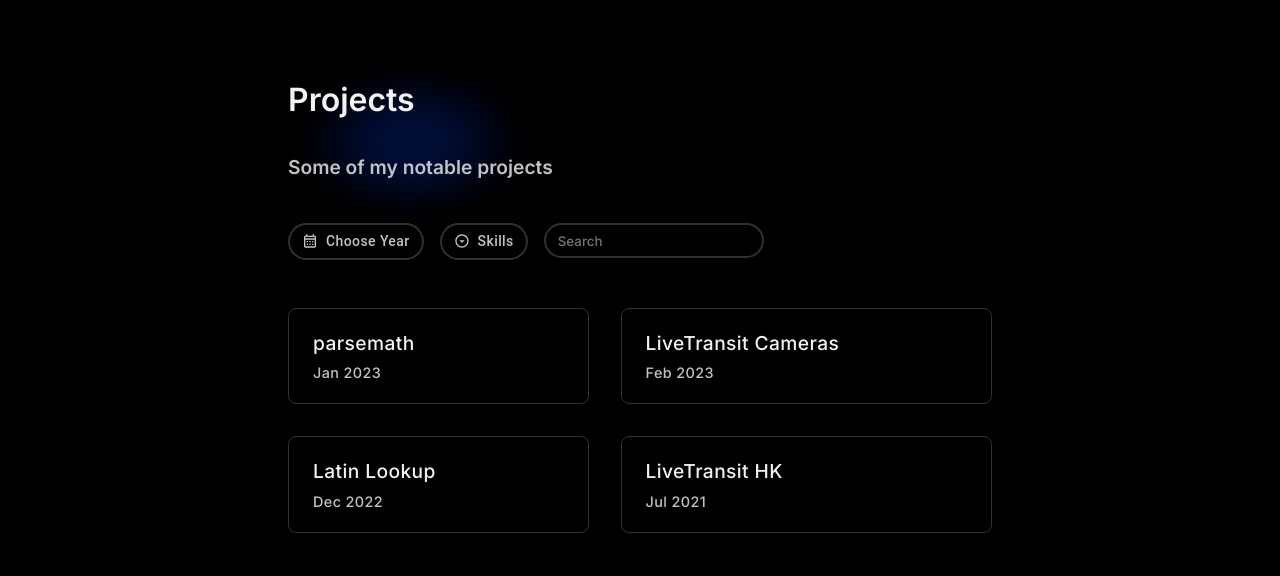
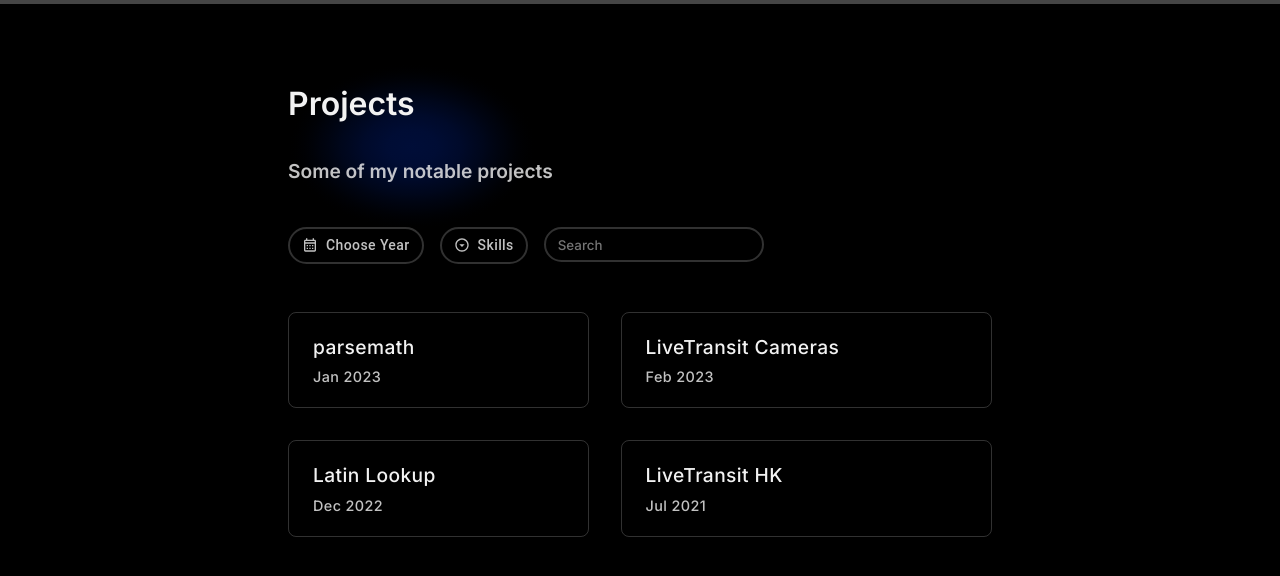
Before and after one commit to sd0e/portfolio, a Next.js app: page /projects in a window 1280 px wide. Shown: the top 576 px of the page. Built offline with nearby package versions, Linux system fonts and the light colour scheme.

Commit message:
Add progress bar

```diff
--- a/components/layout.module.css
+++ b/components/layout.module.css
@@ -42,3 +42,10 @@
 	position: relative;
 	z-index: 1;
 }
+
+.progressBar {
+	position: fixed;
+	top: 0;
+	left: 0;
+	width: 100%;
+}
--- a/components/layout.tsx
+++ b/components/layout.tsx
@@ -5,6 +5,7 @@ import { Inter } from 'next/font/google';
 import { motion } from 'framer-motion';
 import React from 'react';
 import { useRouter } from 'next/router';
+import { createTheme, LinearProgress, ThemeProvider } from '@mui/material';
 
 export const siteName = 'Seb Doe';
 export const siteDescription = 'Software Engineer';
@@ -13,7 +14,7 @@ export const siteDescription = 'Software Engineer';
 
 const inter = Inter({ subsets: ['latin'], weight: ['600', '700'] });
 
-export default function Layout({ children, mainPage = false, headerOnly = false, scrollNav = true, title, description, image, prev, next, onMouseMove }: { children: React.ReactNode, mainPage?: boolean, headerOnly?: boolean, scrollNav?: boolean, title?: string, description?: string, image?: string, prev?: string, next?: string, onMouseMove?: (e: React.MouseEvent<HTMLDivElement, MouseEvent>) => void }) {
+export default function Layout({ children, mainPage = false, headerOnly = false, scrollNav = true, title, description, image, prev, next, onMouseMove, pageIdx }: { children: React.ReactNode, mainPage?: boolean, headerOnly?: boolean, scrollNav?: boolean, title?: string, description?: string, image?: string, prev?: string, next?: string, onMouseMove?: (e: React.MouseEvent<HTMLDivElement, MouseEvent>) => void, pageIdx?: number }) {
     const gradientImage = image || '@/assets/SVG/index.svg';
     const router = useRouter();
 
@@ -55,6 +56,24 @@ export default function Layout({ children, mainPage = false, headerOnly = false,
         router.push(prev);
     }
 
+    const theme = createTheme({
+        palette: {
+            mode: 'dark',
+        },
+        components: {
+            MuiLinearProgress: {
+                styleOverrides: {
+                    bar: {
+                        backgroundColor: 'rgba(242, 242, 242, 0.2)'
+                    },
+                    root: {
+                        backgroundColor: 'rgba(242, 242, 242, 0.1)'
+                    }
+                }
+            }
+        }
+    });
+
     return (
         <div
             className={styles.wrapper}
@@ -78,6 +97,13 @@ export default function Layout({ children, mainPage = false, headerOnly = false,
             }}
             onMouseMove={onMouseMove}
         >
+            { mainPage ? <ThemeProvider theme={theme}>
+                <LinearProgress
+                    variant="determinate"
+                    value={(pageIdx || 0) / 4 * 100}
+                    className={styles.progressBar}
+                />
+            </ThemeProvider> : null }
             <motion.div
                 className={styles.container}
                 variants={variants}
--- a/pages/about.tsx
+++ b/pages/about.tsx
@@ -11,7 +11,7 @@ export default function Home() {
   const pathname = router.pathname;
 
   return (
-    <Layout mainPage title="About Me" description="Hey, I'm Seb!" image={`/assets/SVG${pathname}.svg`} prev="/" next="/skills">
+    <Layout mainPage title="About Me" description="Hey, I'm Seb!" image={`/assets/SVG${pathname}.svg`} prev="/" next="/skills" pageIdx={2}>
       <Head>
         <meta name="viewport" content="width=device-width, initial-scale=1" />
         <link rel="icon" href="/favicon.ico" />
--- a/pages/projects.tsx
+++ b/pages/projects.tsx
@@ -89,7 +89,7 @@ skills: Array<string>}) {
 
   return (
     <ThemeProvider theme={theme}>
-      <Layout mainPage title="Projects" description="Some of my notable projects" image={`/assets/SVG${pathname}.svg`} prev="/skills">
+      <Layout mainPage title="Projects" description="Some of my notable projects" image={`/assets/SVG${pathname}.svg`} prev="/skills" pageIdx={4}>
         <Head>
           <meta name="viewport" content="width=device-width, initial-scale=1" />
           <link rel="icon" href="/favicon.ico" />
--- a/pages/skills.tsx
+++ b/pages/skills.tsx
@@ -60,7 +60,7 @@ export default function Skills() {
   }
 
   return (
-    <Layout mainPage title="Skills" description="Some languages and frameworks I have used" image={`/assets/SVG${pathname}.svg`} prev="/about" next="/projects">
+    <Layout mainPage title="Skills" description="Some languages and frameworks I have used" image={`/assets/SVG${pathname}.svg`} prev="/about" next="/projects" pageIdx={3}>
       <Head>
         <meta name="viewport" content="width=device-width, initial-scale=1" />
         <link rel="icon" href="/favicon.ico" />
```
